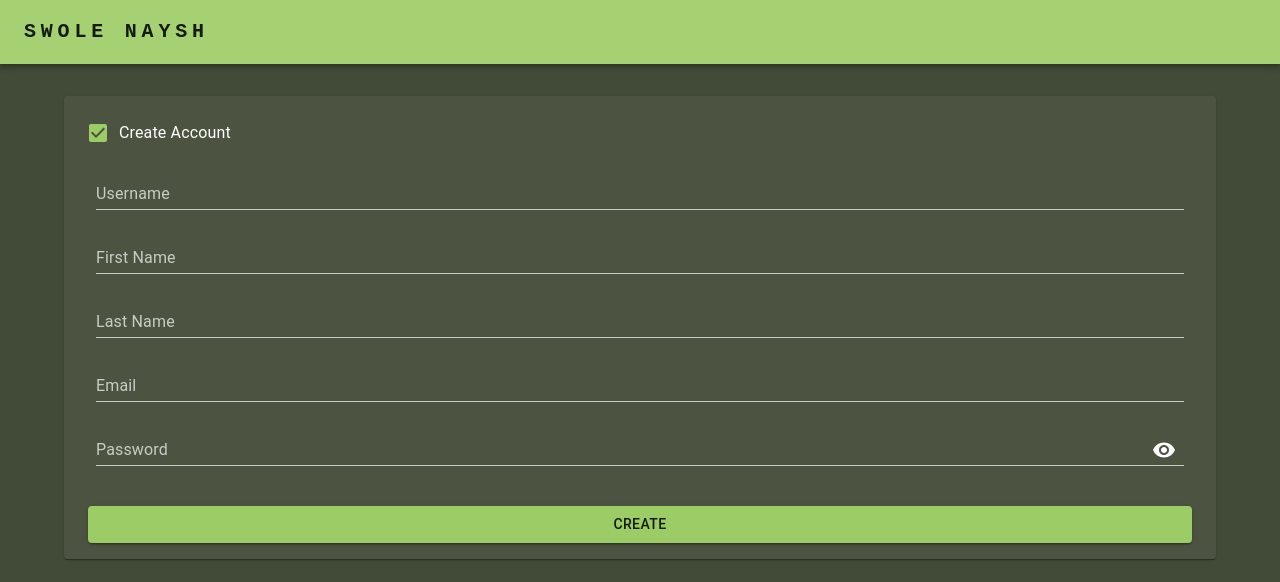
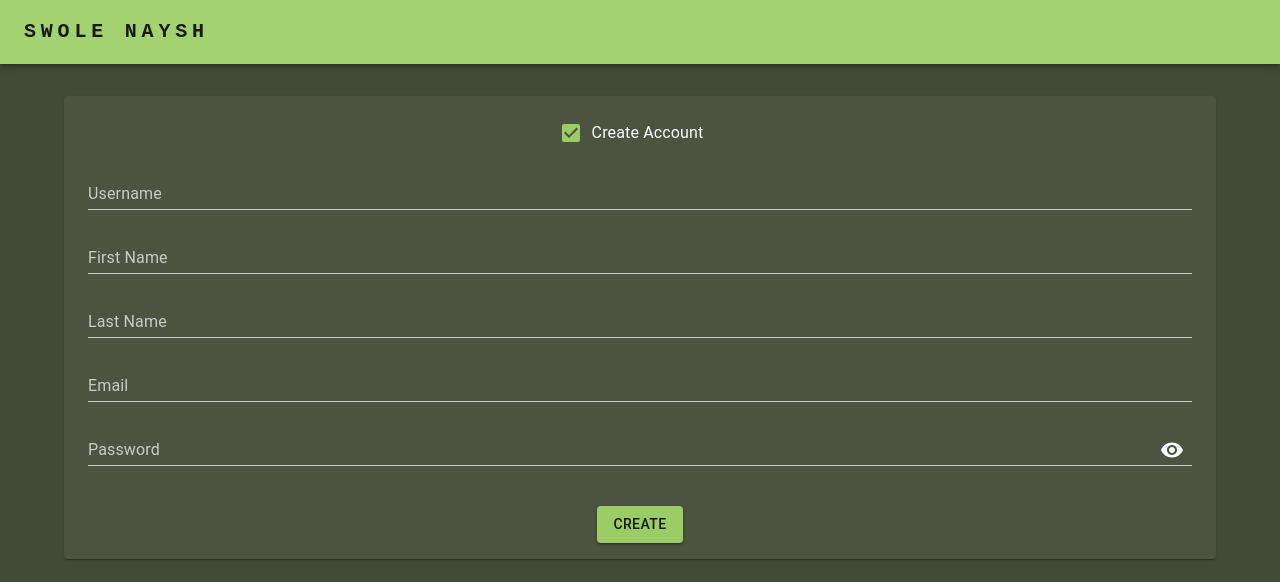
Before and after one commit to KyleBrooks242/workout-app, a React (Create React App) app in the folder workout-app/: page / in a window 1280 px wide. Both pictures are taken after a click on the label "Create Account". Shown: the top 582 px of the page. Built offline with nearby package versions, Linux system fonts and the light colour scheme.

Commit message:
Make login component have its own css

```diff
--- a/workout-app/src/components/LoginComponent.tsx
+++ b/workout-app/src/components/LoginComponent.tsx
@@ -164,11 +164,11 @@ export const LoginComponent = (props: Props) => {
                 </Box>
 
                 <Paper>
-                    <Box className={'content-wrapper'}>
+                    <Box className={'content-wrapper login-page'}>
 
                         <FormControlLabel control={<Checkbox/>} label="Create Account" onChange={handleClickCreateAccountCheckbox} />
 
-                        <FormControl sx={{ m: 1}} variant="standard">
+                        <FormControl fullWidth sx={{ m: 1}} variant="standard">
                             <InputLabel htmlFor="username">
                                 Username
                             </InputLabel>
@@ -184,7 +184,7 @@ export const LoginComponent = (props: Props) => {
 
                             <React.Fragment>
 
-                                <FormControl sx={{ m: 1}} variant="standard">
+                                <FormControl fullWidth sx={{ m: 1}} variant="standard">
                                     <InputLabel htmlFor="firstName">
                                         First Name
                                     </InputLabel>
@@ -195,7 +195,7 @@ export const LoginComponent = (props: Props) => {
                                     />
                                 </FormControl>
 
-                                <FormControl sx={{ m: 1}} variant="standard">
+                                <FormControl fullWidth sx={{ m: 1}} variant="standard">
                                     <InputLabel htmlFor="lastName">
                                         Last Name
                                     </InputLabel>
@@ -206,7 +206,7 @@ export const LoginComponent = (props: Props) => {
                                     />
                                 </FormControl>
 
-                                <FormControl sx={{ m: 1}} variant="standard">
+                                <FormControl fullWidth sx={{ m: 1}} variant="standard">
                                     <InputLabel htmlFor="email">
                                         Email
                                     </InputLabel>
@@ -219,7 +219,7 @@ export const LoginComponent = (props: Props) => {
                             </React.Fragment>
                         }
 
-                        <FormControl sx={{ m: 1}} variant="standard">
+                        <FormControl fullWidth sx={{ m: 1}} variant="standard">
                             <InputLabel htmlFor="password">Password</InputLabel>
                             <Input
                                 error={errors.password}
--- a/workout-app/src/styling/App.scss
+++ b/workout-app/src/styling/App.scss
@@ -42,6 +42,10 @@
   margin-left: .5rem;
   margin-right: .5rem;
   padding: 1rem;
+}
+
+.login-page {
+  align-items: center;
 }
 
 .dashboard-page {
```
